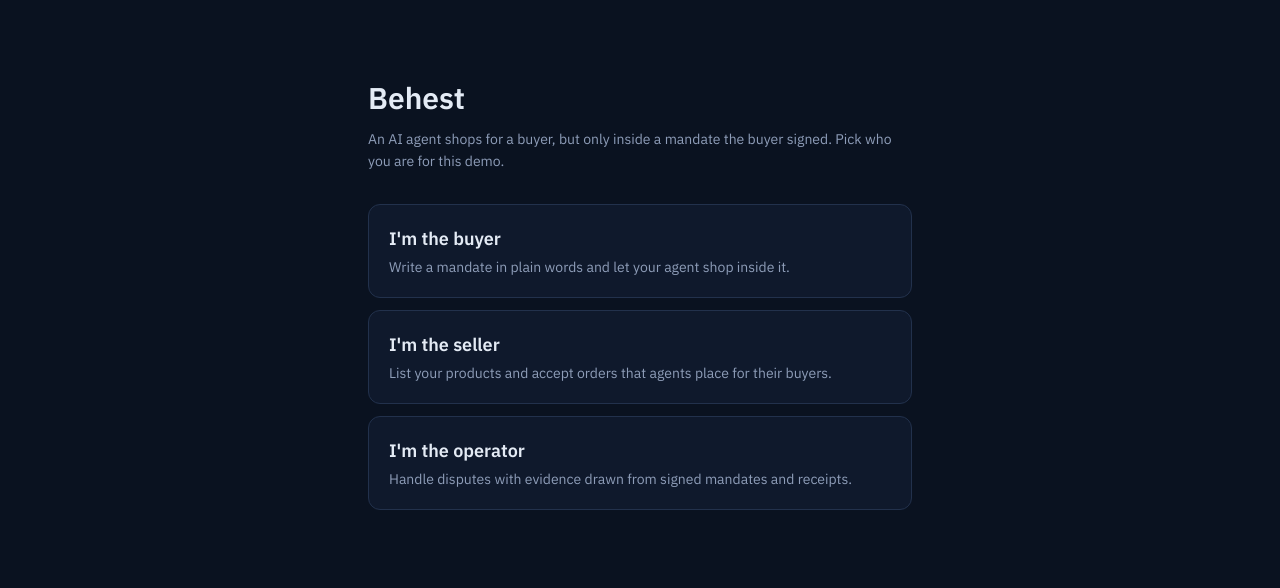
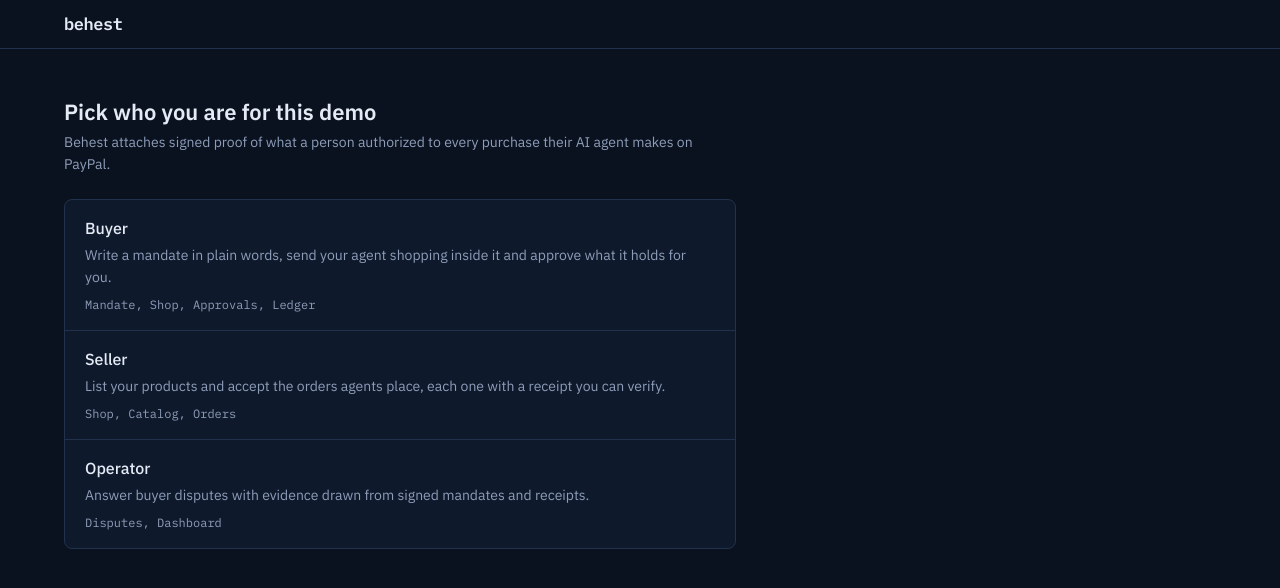
Before and after one commit to omsherikar/behest, a Next.js app: page / in a window 1280 px wide. Shown: the top 588 px of the page. Built offline with nearby package versions, Linux system fonts and the light colour scheme.

Commit message:
Move the home page into the shell and the dark styles
The persona picker reads the shared persona list and session switch, and shows
each persona's pages under what a visitor can do there.

```diff
--- a/app/page.tsx
+++ b/app/page.tsx
@@ -1,13 +1,17 @@
+import { AppShell } from '@/components/shell/app-shell';
+import { PageHeader } from '@/components/ui/page-header';
 import { PersonaPicker } from './persona-picker';
 
 export default function Home() {
   return (
-    <main className="mx-auto w-full max-w-xl px-4 py-12 font-paypal text-pp-ink sm:py-20">
-      <h1 className="text-3xl font-semibold text-pp-navy">Behest</h1>
-      <p className="mt-3 text-pp-muted">
-        An AI agent shops for a buyer, but only inside a mandate the buyer signed. Pick who you are for this demo.
-      </p>
-      <PersonaPicker />
-    </main>
+    <AppShell>
+      <div className="w-full max-w-2xl sm:pt-6">
+        <PageHeader
+          title="Pick who you are for this demo"
+          purpose="Behest attaches signed proof of what a person authorized to every purchase their AI agent makes on PayPal."
+        />
+        <PersonaPicker />
+      </div>
+    </AppShell>
   );
 }
--- a/app/persona-picker.tsx
+++ b/app/persona-picker.tsx
@@ -1,75 +1,40 @@
 'use client';
 
-import { useRouter } from 'next/navigation';
-import { useState } from 'react';
-import type { Persona } from '@/lib/session';
+import { useSwitchPersona } from '@/components/shell/use-switch-persona';
+import { Notice } from '@/components/ui/notice';
+import { PERSONA_INFO } from '@/lib/ui/personas';
 
-const choices: { persona: Persona; label: string; detail: string; home: string }[] = [
-  {
-    persona: 'buyer',
-    label: "I'm the buyer",
-    detail: 'Write a mandate in plain words and let your agent shop inside it.',
-    home: '/buyer',
-  },
-  {
-    persona: 'seller',
-    label: "I'm the seller",
-    detail: 'List your products and accept orders that agents place for their buyers.',
-    home: '/seller',
-  },
-  {
-    persona: 'operator',
-    label: "I'm the operator",
-    detail: 'Handle disputes with evidence drawn from signed mandates and receipts.',
-    home: '/ops/disputes',
-  },
-];
+// The three personas of the demo, each with what a visitor can do as it and the pages it opens.
+// Choosing one starts its session and opens its home page.
 
 export function PersonaPicker() {
-  const router = useRouter();
-  const [pending, setPending] = useState<Persona | null>(null);
-  const [failed, setFailed] = useState(false);
-
-  async function choose(persona: Persona, home: string) {
-    setPending(persona);
-    setFailed(false);
-    try {
-      const response = await fetch('/api/session', {
-        method: 'POST',
-        headers: { 'Content-Type': 'application/json' },
-        body: JSON.stringify({ persona }),
-      });
-      if (!response.ok) throw new Error(`Session request failed with ${response.status}`);
-      router.push(home);
-    } catch {
-      setFailed(true);
-      setPending(null);
-    }
-  }
+  const { switchTo, pending, failed } = useSwitchPersona();
 
   return (
-    <div className="mt-8">
-      <ul className="flex flex-col gap-3">
-        {choices.map(({ persona, label, detail, home }) => (
+    <div>
+      <ul aria-label="Personas" className="divide-y divide-line overflow-hidden rounded-panel border border-line bg-panel">
+        {PERSONA_INFO.map(({ persona, name, does, home, nav }) => (
           <li key={persona}>
             <button
               type="button"
-              onClick={() => choose(persona, home)}
+              onClick={() => switchTo(persona, home)}
               disabled={pending !== null}
-              className="w-full rounded-xl border border-pp-border bg-pp-surface p-4 text-left transition-colors hover:border-pp-blue focus-visible:outline-2 focus-visible:outline-offset-2 focus-visible:outline-pp-blue disabled:cursor-wait disabled:opacity-60 sm:p-5"
+              className="flex w-full flex-col gap-1 px-4 py-4 text-left transition-colors hover:bg-raised focus-visible:outline-offset-[-2px] disabled:cursor-wait sm:px-5"
             >
-              <span className="block text-lg font-semibold text-pp-navy">
-                {pending === persona ? 'Opening...' : label}
+              <span className="flex items-baseline gap-2">
+                <span className="text-lead font-medium text-text">{name}</span>
+                {pending === persona && <span className="text-meta text-muted">Opening...</span>}
               </span>
-              <span className="mt-1 block text-sm text-pp-muted">{detail}</span>
+              <span className="text-body text-muted">{does}</span>
+              <span className="mt-1 font-mono text-meta text-muted">{nav.map((item) => item.label).join(', ')}</span>
             </button>
           </li>
         ))}
       </ul>
       {failed && (
-        <p role="alert" className="mt-4 text-sm text-pp-danger">
-          Could not start that session. Please try again.
-        </p>
+        <Notice kind="stop" className="mt-4">
+          Could not start that session. Try again.
+        </Notice>
       )}
     </div>
   );
```
